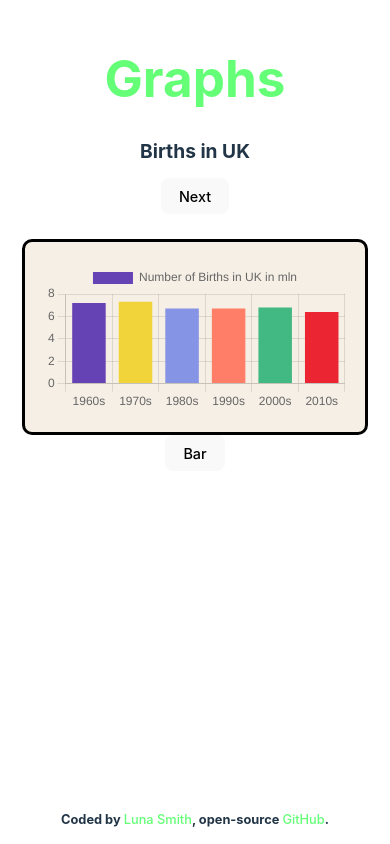
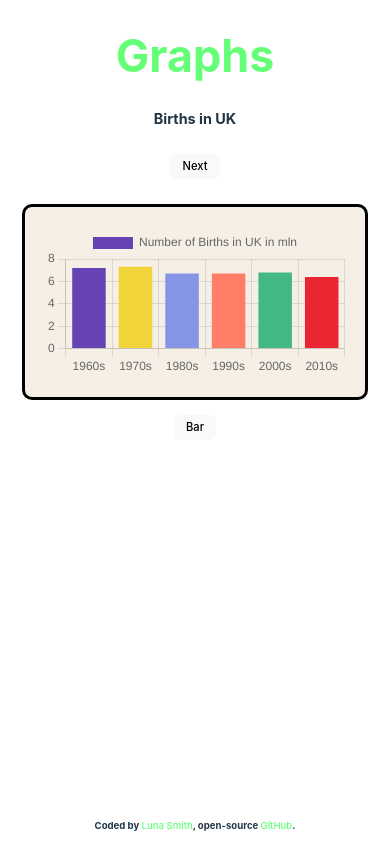
Before and after one commit to Lu-Smith/graphs_vue, a Vue app: page / in a window 390 px wide. Built offline with nearby package versions, Linux system fonts and the light colour scheme.

Commit message:
Updated style.css

```diff
--- a/src/style.css
+++ b/src/style.css
@@ -88,3 +88,67 @@ button:focus-visible {
     background-color: #f9f9f9;
   }
 }
+
+@media screen and (max-width: 786px) {
+
+  #app {
+    max-width: 786px;
+    margin: 0 auto;
+    padding: 0.5rem 0;
+  }
+
+  h1 {
+    font-size: 3em;
+  }
+
+  h2 {
+    font-size: 1em;
+  }
+
+  .footer {
+    font-size: 0.7em;
+  }
+
+  button {
+    border-radius: 7px;
+    padding: 0.5em 1.1em;
+    font-size: 0.8em;
+    margin: 5px 0 25px 0;
+  }
+
+  button:hover {
+    padding: 0.5em 0.8em;
+  }
+}
+
+@media screen and (max-width: 480px) {
+
+  #app {
+    max-width: 480px;
+    margin: 0 auto;
+    padding: 0.1rem 0;
+  }
+
+  h1 {
+    font-size: 2.8em;
+  }
+
+  h2 {
+    font-size: 0.9em;
+  }
+
+  .footer {
+    font-size: 0.6em;
+  }
+
+  button {
+    border-radius: 6px;
+    padding: 0.4em 1em;
+    font-size: 0.7em;
+    margin: 15px 0 25px 0;
+  }
+
+  button:hover {
+    padding: 0.4em 0.7em;
+  }
+}
```
